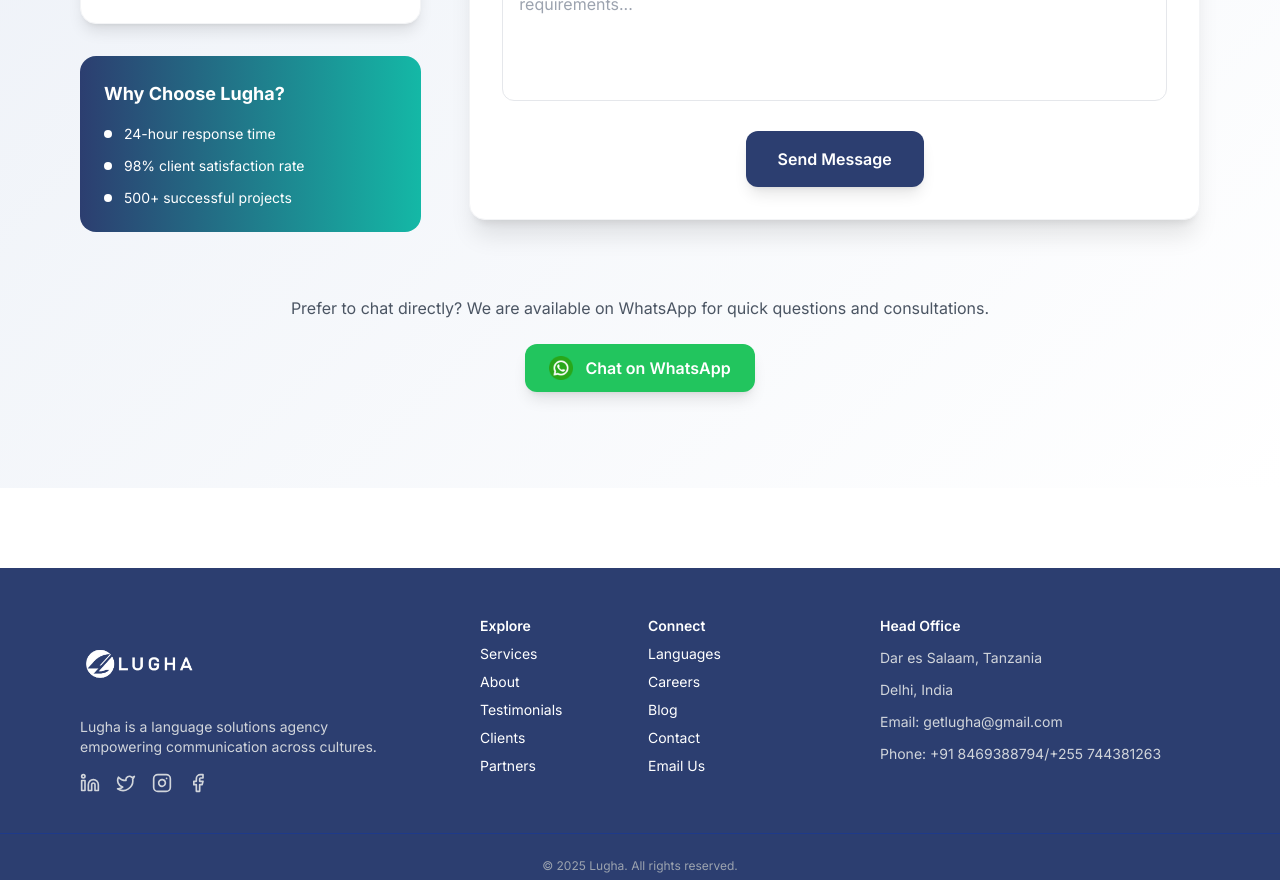
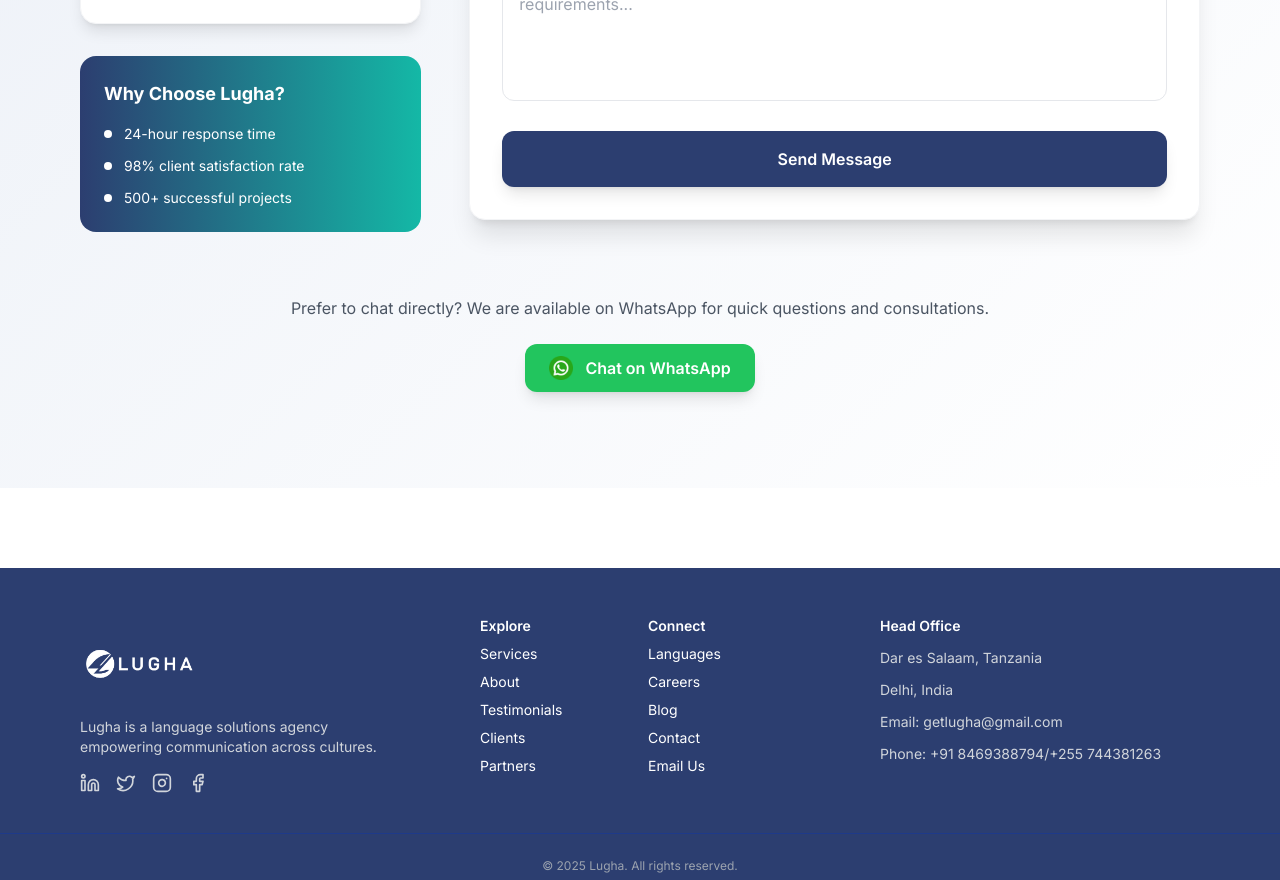
Before and after one commit to devis998/lughawebiste2.1, a Next.js app: page / in a window 1280 px wide. Shown: the part 11120-12000 px from the top of the page. Built offline with nearby package versions, Linux system fonts and the light colour scheme.

Commit message:
returned

```diff
--- a/app/sections/Contact.tsx
+++ b/app/sections/Contact.tsx
@@ -235,10 +235,10 @@ export default function Contact() {
                   />
                 </div>
 
-                <div className="flex justify-center">
+                <div className="flex flex-col sm:flex-row gap-4">
                   <button
                     type="submit"
-                    className="bg-lugha-primary text-white px-8 py-4 rounded-xl font-semibold hover:bg-lugha-teal shadow-lg hover:shadow-xl transform hover:-translate-y-1 transition"
+                    className="flex-1 bg-lugha-primary text-white px-8 py-4 rounded-xl font-semibold hover:bg-lugha-teal shadow-lg hover:shadow-xl transform hover:-translate-y-1 transition"
                   >
                     Send Message
                   </button>
```
